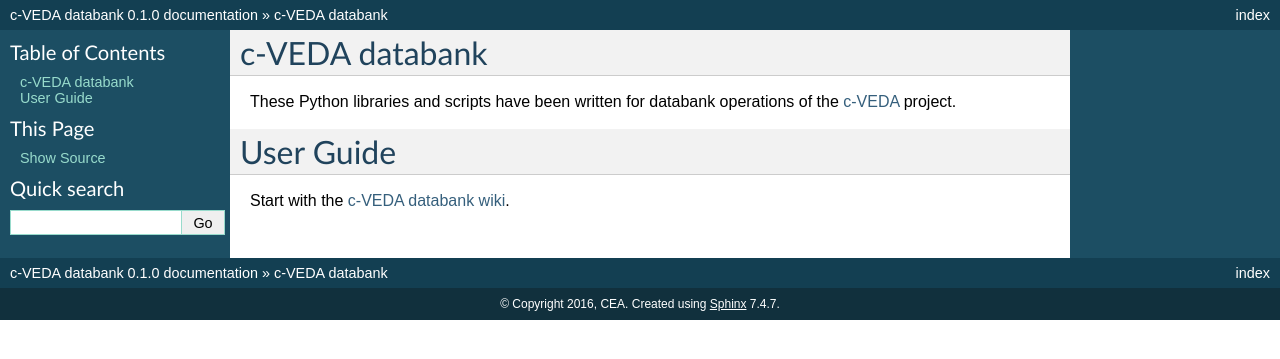
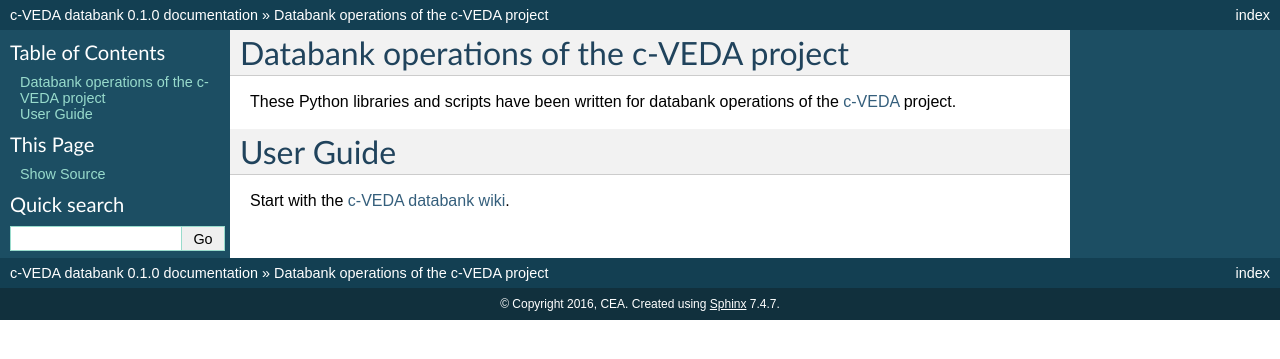
Before and after one commit to cveda/cveda_databank, a Sphinx documentation site: the page built from doc/index.rst, in a window 1280 px wide. Shown: the top 359 px of the page. Built offline with Sphinx 7.4.7, drawn with Linux system fonts in a browser that asks for light colours.

Commit message:
Consistency in documentation

```diff
--- a/doc/index.rst
+++ b/doc/index.rst
@@ -1,5 +1,5 @@
-c-VEDA databank
-===============
+Databank operations of the c-VEDA project
+=========================================
 
 These Python libraries and scripts have been written for databank operations
 of the c-VEDA_ project.
```
